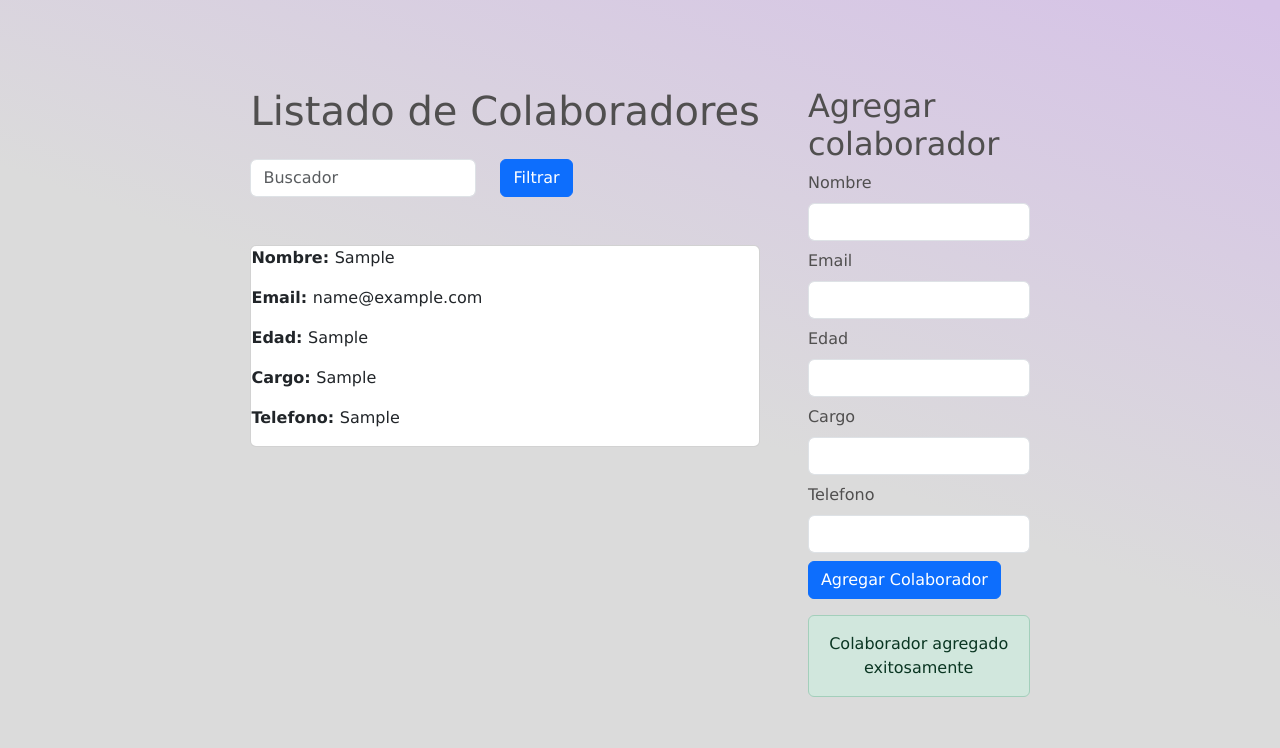
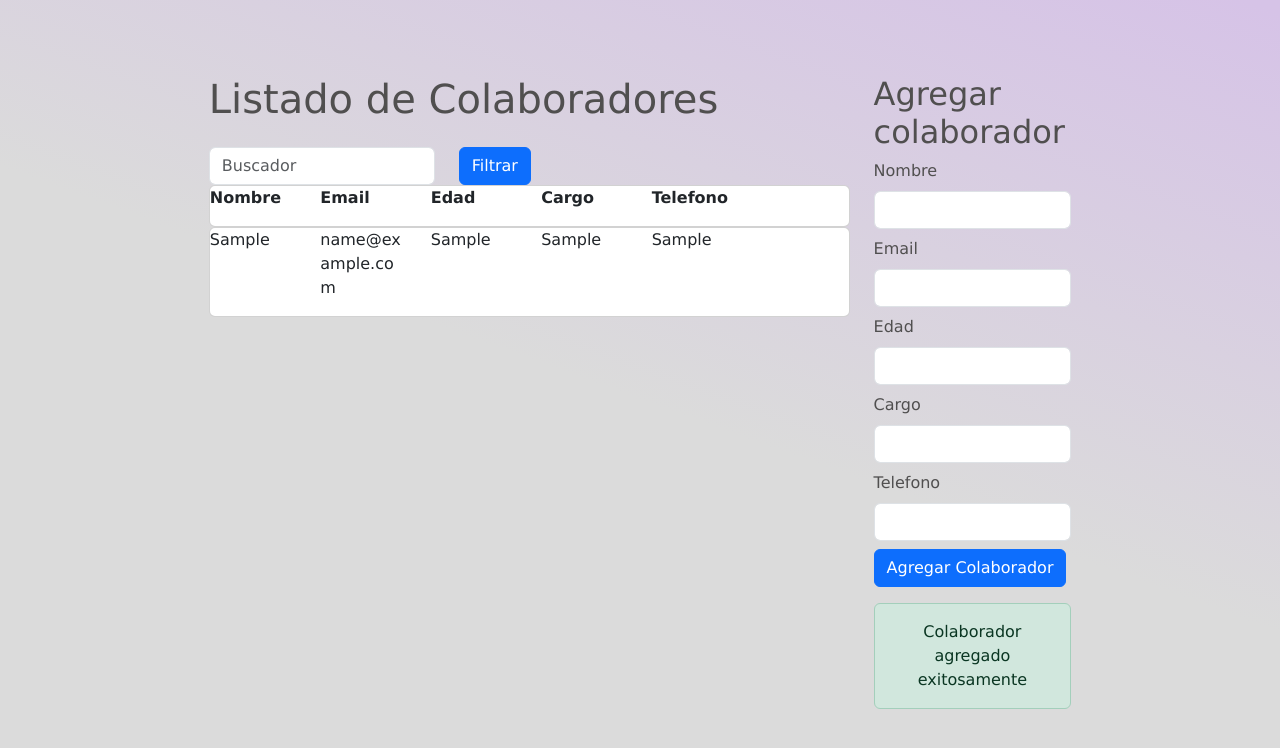
Before and after one commit to hhsanchezpp/bd_colaboradores, a React (Vite) app: page / in a window 1280 px wide. Both pictures are taken after typing "Sample", "name@example.com", "Sample", "Sample", "Sample" into the empty fields and a click on the button "Agregar Colaborador". Shown: the top 748 px of the page. Built offline with nearby package versions, Linux system fonts and the light colour scheme.

Commit message:
actualizacion grilla de colaboradores, horizontal

```diff
--- a/src/App.jsx
+++ b/src/App.jsx
@@ -11,18 +11,20 @@ const App = () => {
 	const [error, setError] = useState(false);
 	const [exito, setExito] = useState(false);
 	return (
-		<div className="container-fluid d-flex justify-content-center flex-wrap gap-5">
-			<div>
+		<div className="container ml-5">
+        <div class="row">
+            <div class="col-lg-9">
               <h1 className="mb-4">Listado de Colaboradores</h1>
                   <Buscador/>
                   <Listado colaboradores={colaboradores} />
             </div>
-			<div className="w-25">
+            <div class="col-lg-3">
                   <Formulario colaboradores={colaboradores} setColaboradores={setColaboradores} setError={setError} setExito={setExito} setMensaje={setMensaje} />
                   {error && <Alerts color={"danger"} mensaje={mensaje} />}
                   {exito && <Alerts color={"success"} mensaje={mensaje} />}
 			      </div>
           </div>
+      </div>
 	);
 };
 export default App;
--- a/src/components/BoxCard.jsx
+++ b/src/components/BoxCard.jsx
@@ -1,23 +1,35 @@
 const BoxCard = ({colaboradore}) => {
     return (
-      <div className="mt-5">
+      <div className="mt-6">
 
         <div className="card">
+            <div class="row">
+        <div class="col-lg-2">
           <p className="fw-bold">
-            Nombre: <span className="fw-normal">{colaboradore.name}</span>
+            <span className="fw-normal">{colaboradore.name}</span>
           </p>
+          </div>
+          <div class="col-lg-2">
           <p className="fw-bold">
-            Email: <span className="fw-normal">{colaboradore.email}</span>
+            <span className="fw-normal">{colaboradore.email}</span>
           </p>
+          </div>
+          <div class="col-lg-2">
           <p className="fw-bold">
-            Edad: <span className="fw-normal">{colaboradore.edad}</span>
+            <span className="fw-normal">{colaboradore.edad}</span>
           </p>
+          </div>
+          <div class="col-lg-2">
           <p className="fw-bold">
-            Cargo: <span className="fw-normal">{colaboradore.cargo}</span>
+            <span className="fw-normal">{colaboradore.cargo}</span>
           </p>
+          </div>
+          <div class="col-lg-4">
           <p className="fw-bold">
-            Telefono: <span className="fw-normal">{colaboradore.telefono}</span>
+            <span className="fw-normal">{colaboradore.telefono}</span>
           </p>
+          </div>
+          </div>
         </div>
       </div>
     );
--- a/src/components/Listado.jsx
+++ b/src/components/Listado.jsx
@@ -2,7 +2,35 @@ import BoxCard from './BoxCard';
 const Listado = ({ colaboradores }) => {
   return (
     <>
-
+      <div className="card">
+            <div class="row">
+        <div class="col-lg-2">
+          <p className="fw-bold">
+            Nombre
+          </p>
+          </div>
+          <div class="col-lg-2">
+          <p className="fw-bold">
+            Email
+          </p>
+          </div>
+          <div class="col-lg-2">
+          <p className="fw-bold">
+            Edad
+          </p>
+          </div>
+          <div class="col-lg-2">
+          <p className="fw-bold">
+            Cargo
+          </p>
+          </div>
+          <div class="col-lg-4">
+          <p className="fw-bold">
+            Telefono
+          </p>
+          </div>
+          </div>
+        </div>
      {colaboradores.map((cli, index) => (
        <BoxCard key={index}  colaboradore={cli} />
      ))}
```
Lines whose indentation alone changed are shown as unchanged.
